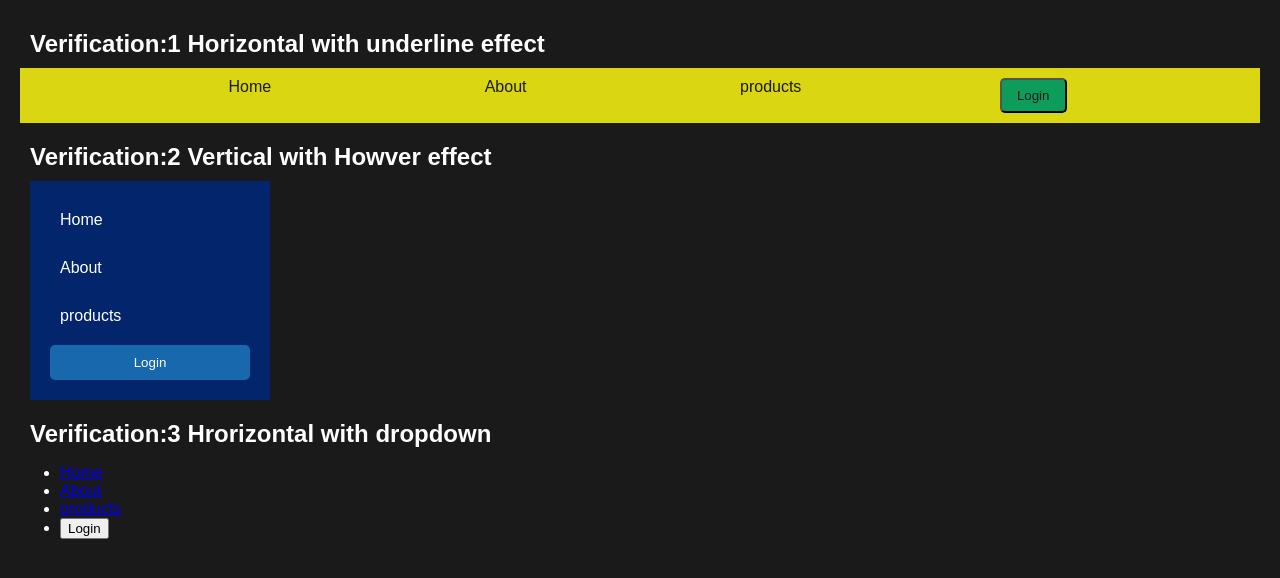
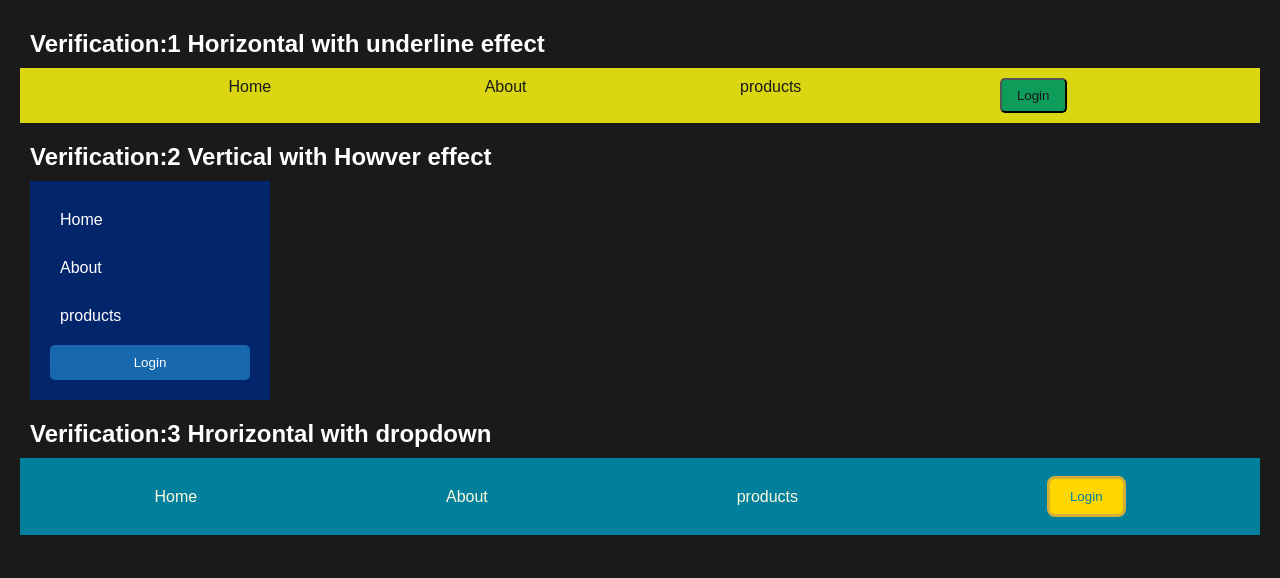
Before and after one commit to Zuhaib-malik/LearningWebDev, a plain HTML site: page CSS/nav_bar.html in a window 1280 px wide. Drawn offline with Linux system fonts and the light colour scheme.

Commit message:
Completed navebars

```diff
--- /dev/null
+++ b/CSS/nav3.css
@@ -0,0 +1,49 @@
+.nav3{
+    background-color: #00809D;
+    padding: 0;
+    margin: 0;
+    padding: 10px;
+}
+
+.nav3 ul{
+    padding: 0;
+    margin: 0;
+    display: flex;
+    justify-content: space-around;
+    list-style: none;
+    align-items: center;
+
+}
+
+.nav3 li a {
+    text-decoration: none;
+    color: #FCF8DD;
+
+}
+
+.nav3 .btn3{
+    background-color: #FFD700;
+    color: #00809D;
+    padding: 10px 20px;
+    border-radius: 8px;
+    border: solid #D3AF37;
+}
+.nav3 .btn3:hover{
+    background-color: #D3AF37;
+    border: solid #FCF8DD;
+    cursor: pointer;
+}
+
+.nav3 a{
+    display: block;
+    padding: 8px;
+}
+.nav3  .dropdown_content{
+    display: none;
+}
+
+.nav3 .dropdown:hover .dropdown_content{
+    display: block ;
+    position: absolute;
+    background-color: #3D74B6;
+}
--- a/CSS/nav_bar.html
+++ b/CSS/nav_bar.html
@@ -4,8 +4,9 @@
     <meta charset="UTF-8" />
     <meta name="viewport" content="width=device-width, initial-scale=1.0" />
     <title>Navigation Bar</title>
-    <link rel="stylesheet" href="nav1.css">
-    <link rel="stylesheet" href="nav2.css">
+    <link rel="stylesheet" href="nav1.css" />
+    <link rel="stylesheet" href="nav2.css" />
+    <link rel="stylesheet" href="nav3.css">
   </head>
   <body>
     <div class="nav_container">
@@ -28,25 +29,32 @@
           <li><a href="#">Home</a></li>
           <li><a href="#">About</a></li>
           <li><a href="#">products</a></li>
-
-
-
         </ul>
         <button class="btn2">Login</button>
       </nav>
     </div>
+
+
     <div class="nav_container">
       <h2>Verification:3 Hrorizontal with dropdown</h2>
       <nav class="nav3">
         <ul>
           <li><a href="#">Home</a></li>
-          <li><a href="#">About</a></li>
+          <li class="dropdown"><a href="#">About</a>
+            <div class="dropdown_content">
+              <a href="#">Our Story</a>
+              <a href="#">Team</a>
+              <a href="#">content</a>
+            </div>
+          </li>
           <li><a href="#">products</a></li>
           <li>
-            <a href="#"><button>Login</button></a>
+            <a href="#"><button class="btn3">Login</button></a>
           </li>
         </ul>
       </nav>
     </div>
+
+
   </body>
 </html>
```
